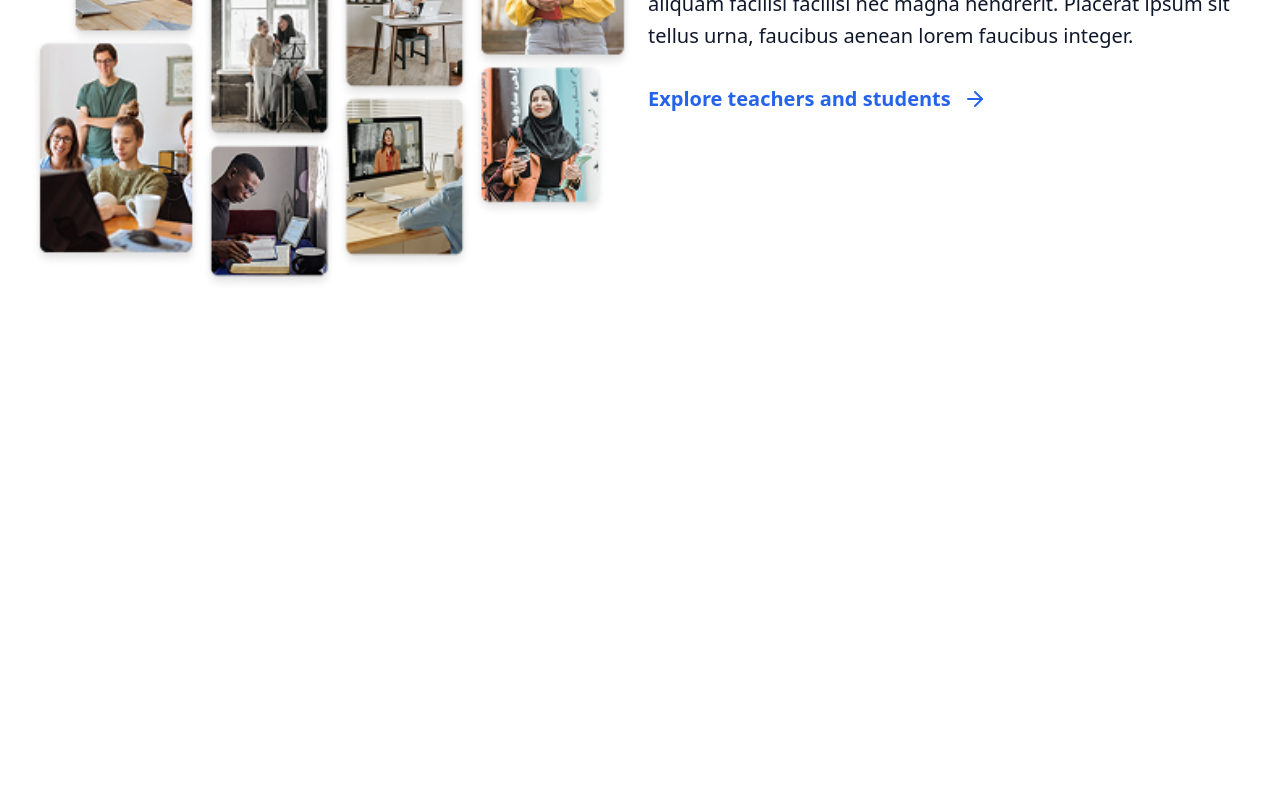
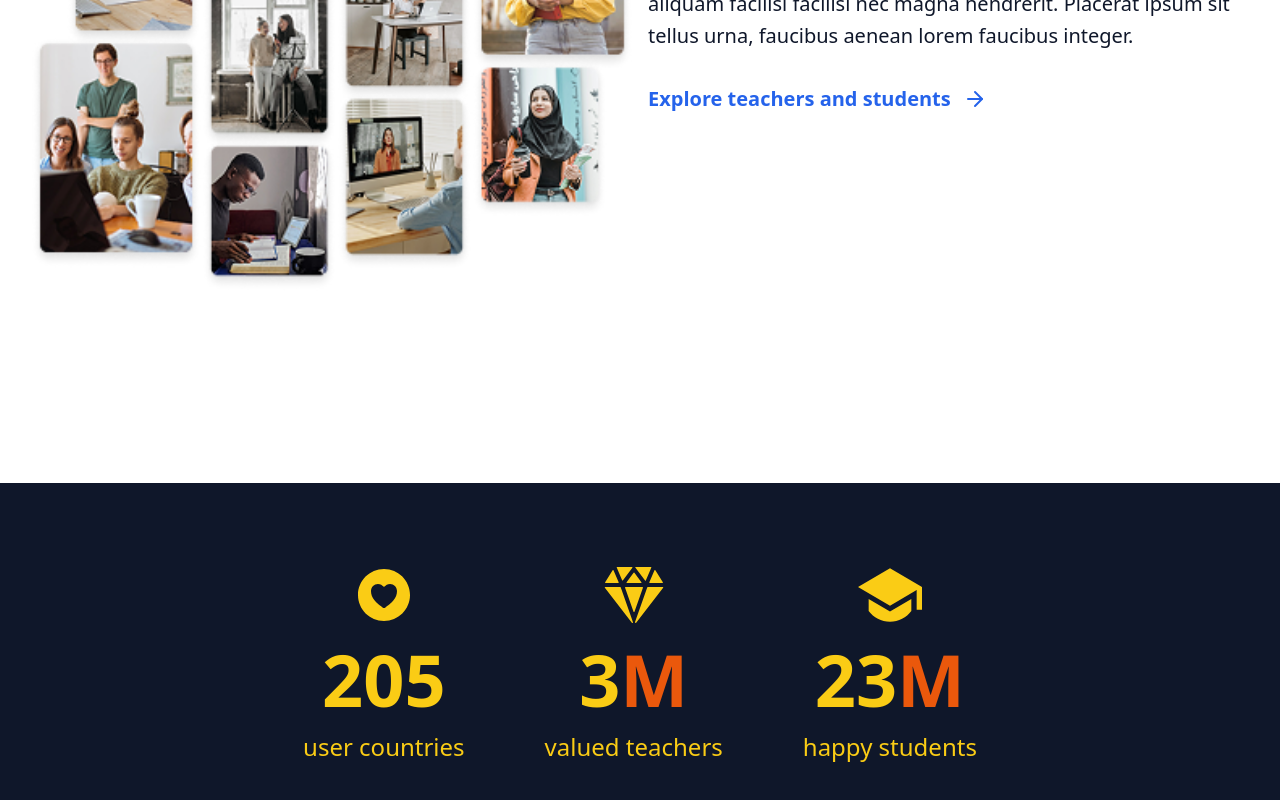
Before and after one commit to Mauricio-Chiapetta/buzzvel_2025_fe_test, a Next.js app: page / in a window 1280 px wide. Shown: the part 2425-3225 px from the top of the page. Before the commit the page ends 2908 px from the top, so only its background shows below. Built offline with nearby package versions, Linux system fonts and the light colour scheme.

Commit message:
feat: add StatisticsSection and refactor Slider to Carousel; update imports and dependencies and add CountUp effect

```diff
--- a/package.json
+++ b/package.json
@@ -16,6 +16,7 @@
     "lucide-react": "^0.503.0",
     "next": "15.3.1",
     "react": "^19.0.0",
+    "react-countup": "^6.5.3",
     "react-dom": "^19.0.0",
     "react-icons": "^5.5.0",
     "swiper": "^11.2.6"
--- a/src/app/page.tsx
+++ b/src/app/page.tsx
@@ -1,8 +1,9 @@
 import { Navbar } from "../components/(Sections)/Navbar";
 import { Hero } from "../components/(Sections)/Hero";
 import { AllInOneApp } from "@/components/(Sections)/AllInOneApp";
-import { Slider } from "@/components/(Sections)/Slider";
+import { Slider } from "@/components/(Sections)/Carousel";
 import { MeetStudents } from "@/components/(Sections)/MeetStudents";
+import { StatisticsSection } from "@/components/(Sections)/StatisticsSection";
 
 export default function Home() {
   return (
@@ -12,6 +13,7 @@ export default function Home() {
       <AllInOneApp />
       <Slider />
       <MeetStudents/>
+      <StatisticsSection/>
     </>
   );
 }
--- a/src/components/(Sections)/Slider.tsx
+++ b/src/components/(Sections)/Carousel.tsx
@@ -7,17 +7,17 @@ import { ChevronLeft, ChevronRight } from "lucide-react";
 import "swiper/css";
 import "swiper/css/navigation";
 import "swiper/css/pagination";
-import { SliderContainer } from "../SliderContainer";
+import { SliderContainer } from "../CarouselContainer";
 export function Slider() {
   return (
-    <div className="bg-yellow sm:px-[80px] px-[16px] lg:py-0 py-12 relative max-w-[1440px] ">
+    <div className="bg-yellow sm:px-[80px] px-[16px] lg:py-0 py-12 relative">
       <div className="absolute left-5 top-1/2 z-10 -translate-y-1/2 cursor-pointer swiper-button-prev-custom hidden lg:block">
         <ChevronLeft size={48} className="text-white hover:text-grayBlue" />
       </div>
       <div className="absolute right-5 top-1/2 z-10 -translate-y-1/2 cursor-pointer swiper-button-next-custom hidden lg:block">
         <ChevronRight size={48} className="text-white hover:text-grayBlue" />
       </div>
-      <section className="flex items-center justify-center lg:max-w-[1440px] lg:h-[500px] max-w-[393px] max-h-[684px]">
+      <section className="flex items-center justify-center lg:h-[500px]  max-h-[684px]">
         <Swiper
           modules={[Navigation]}
           navigation={{
--- a/src/components/(Sections)/Hero.tsx
+++ b/src/components/(Sections)/Hero.tsx
@@ -13,7 +13,7 @@ export function Hero() {
   return (
     <div className="sm:px-[80px] px-[16px]">
       <section className="flex flex-col lg:flex-row gap-10 lg:gap-20 items-center justify-between">
-        <div className="w-full lg:w-[1440px] h-auto lg:h-[704.53px] py-10 lg:py-20">
+        <div className="w-full  h-auto lg:h-[704.53px] py-10 lg:py-20">
           <div className="h-auto lg:h-[524px] w-full lg:w-[575.39px] relative">
             <h1 className="text-grayBlue text-[40px] md:text-[36px] lg:text-[72px]/[110%] font-bold relative mb-6 lg:mb-8">
               <span className="relative inline-block">
--- a/src/components/(Sections)/MeetStudents.tsx
+++ b/src/components/(Sections)/MeetStudents.tsx
@@ -7,7 +7,7 @@ export function MeetStudents() {
   return (
     <div className="sm:px-[80px] lg:px-[16px] px-4 py-12">
       <section className="flex gap-20 items-center">
-        <div className=" w-full lg:w-[1440px] lg:h-[811px] h-auto flex items-center justify-center">
+        <div className=" w-full lg:h-[811px] h-auto flex items-center justify-center">
           <div className="flex gap-4 lg:flex-row flex-col-reverse">
             {/* its better to use grid layout and use the pictures */}
             <Image
--- /dev/null
+++ b/src/components/(Sections)/StatisticsSection.tsx
@@ -0,0 +1,36 @@
+"use client"
+import { IoHeartCircle, IoDiamond } from "react-icons/io5";
+import { RiGraduationCapFill } from "react-icons/ri";
+import CountUp from "react-countup";
+export function StatisticsSection() {
+  return (
+    <section className="bg-grayBlue flex justify-center items-center p-20 ">
+      <div className="flex items-center gap-20 lg:flex-row flex-col">
+        <div className="flex flex-col items-center text-yellow gap-4 justify-center">
+          <IoHeartCircle size={64} className="text-yellow" />
+          <h1 className="text-7xl font-bold">
+           <CountUp duration={10} end={195} start={938}/>
+
+          </h1>
+          <p className="text-2xl ">user countries</p>
+        </div>
+
+        <div className="flex flex-col items-center text-yellow gap-4">
+          <IoDiamond size={64} className="text-yellow" />
+          <h1 className="text-7xl font-bold text-orange">
+            <span className="text-yellow"><CountUp end={1} start={123} duration={10}/></span>M
+          </h1>
+          <p className="text-2xl">valued teachers</p>
+        </div>
+
+        <div className="flex flex-col items-center text-yellow gap-4">
+          <RiGraduationCapFill size={64} className="text-yellow" />
+          <h1 className="text-7xl font-bold text-orange">
+            <span className="text-yellow"><CountUp duration={10} end={17} start={437}/></span>M
+          </h1>
+          <p className="text-2xl">happy students</p>
+        </div>
+      </div>
+    </section>
+  );
+}
```
Also changed, not shown: src/components/CarouselContainer.tsx (renamed from src/components/SliderContainer.tsx), 1 other file (tests, documents, lock files or other folders).
